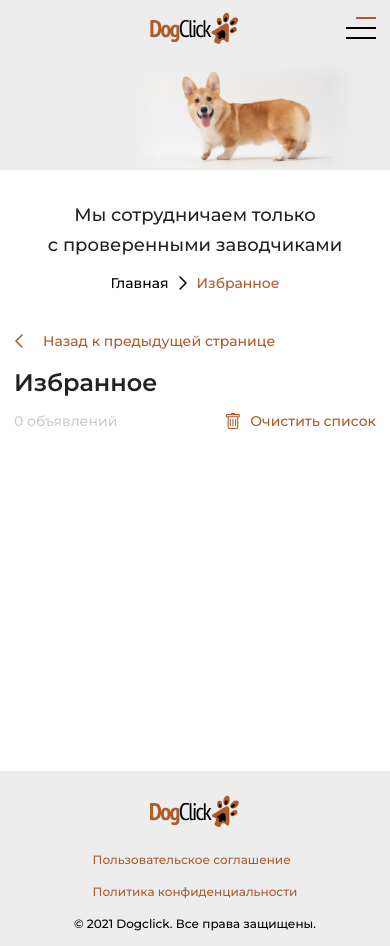
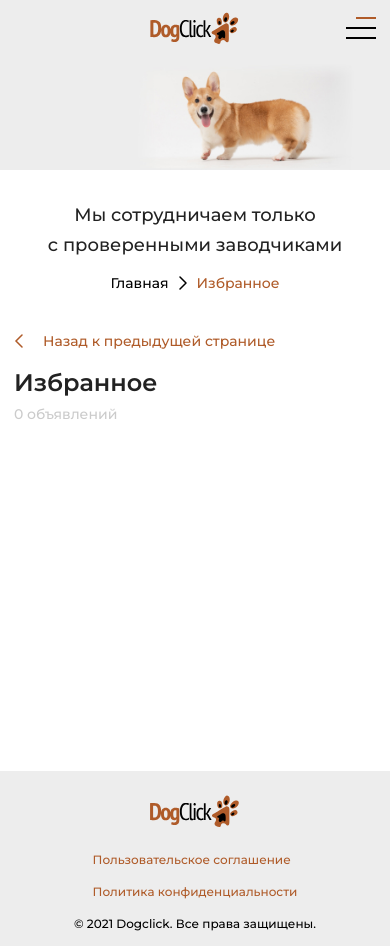
Before and after one commit to Leroyjs/dog-click, a Next.js app: page /favorites in a window 390 px wide. Built offline with nearby package versions, Linux system fonts and the light colour scheme.

Commit message:
mobile header fix & favorite ClearList button

```diff
--- a/components/general/Header.jsx
+++ b/components/general/Header.jsx
@@ -233,7 +233,7 @@ export const Header = connect(mapStateToProps, null)(({favoriteList, comparisonL
                     </ul>
                 </nav>
                 <div className="burger-menu__separator"></div>
-                <HeaderSubLink href="/favorites" count={10} text="Избранное" onClick={handleBurgerState}>
+                <HeaderSubLink href="/favorites" count={favoriteList.length} text="Избранное" onClick={handleBurgerState}>
                     <svg
                         viewBox="0 0 28 24"
                         fill="none"
@@ -246,7 +246,7 @@ export const Header = connect(mapStateToProps, null)(({favoriteList, comparisonL
                         />
                     </svg>
                 </HeaderSubLink>
-                <HeaderSubLink href="/comparison" count={3} text="Сравнение щенков" onClick={handleBurgerState}>
+                <HeaderSubLink href="/comparison" count={comparisonList.length} text="Сравнение щенков" onClick={handleBurgerState}>
                     <svg
                         viewBox="0 0 44 24"
                         fill="none"
--- a/components/sections/FavoritesMainSection.jsx
+++ b/components/sections/FavoritesMainSection.jsx
@@ -33,7 +33,7 @@ export const FavoritesMainSection = connect(mapStateToProps, {setFaforiteItems,
             </h2>
             <div className="favorites-main-section__row">
                 <Description>{favoriteList.length} объявлений</Description>
-                <ClearList onClick={handleClearAll}>Очистить список</ClearList>
+                {favoriteList.length!==0&&<ClearList onClick={handleClearAll}>Очистить список</ClearList>}
             </div>
             <div className="favorites-main-section__items-wrapper">
                 {favoriteList.map(item=>(
```
